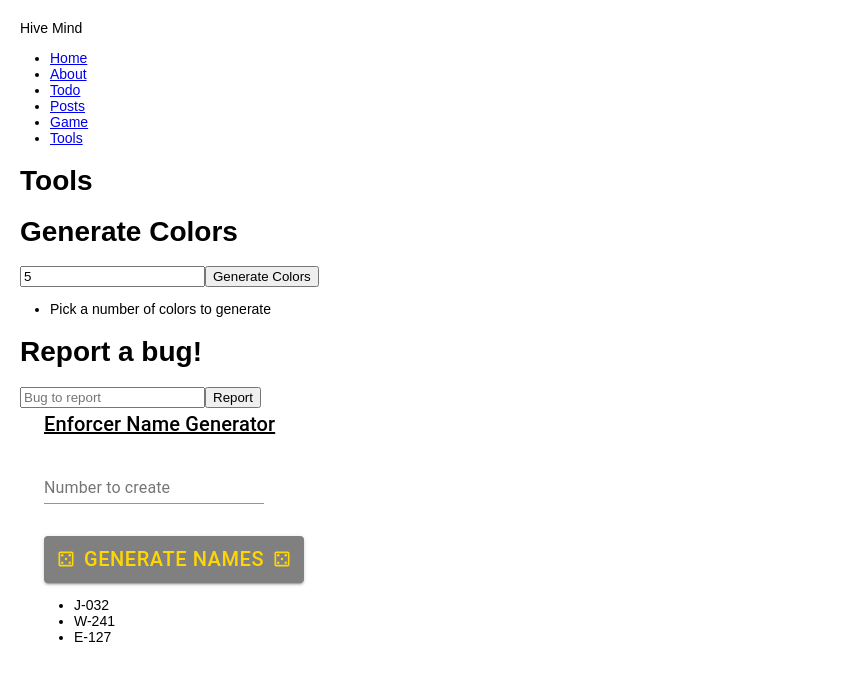
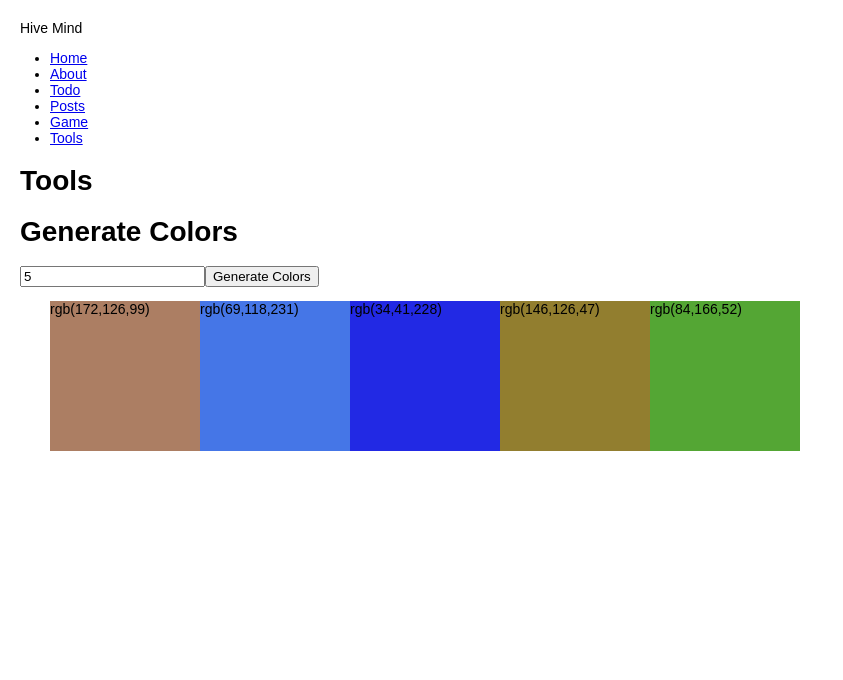
Before and after one commit to aneylon/Hive-Mind-RR, a React (Create React App) app: page /Tools in a window 1280 px wide. Both pictures are taken after typing "5" into the empty fields and a click on the button "Generate Colors". Shown: the top 680 px of the page, without its empty margins (0-843 px from the left). Built offline with nearby package versions, Linux system fonts and the light colour scheme.

Commit message:
Generate and display colors.

```diff
--- a/src/components/Tools.js
+++ b/src/components/Tools.js
@@ -10,9 +10,9 @@ const Tools = () => {
 		<div>
 			<h1>Tools</h1>
 			<ColorScheme />
-			<BugReport />
+			{/* <BugReport /> */}
 			{/* <Anagram /> */}
-			<EnforcerNameGenerator />
+			{/* <EnforcerNameGenerator /> */}
 			{/* <Dice /> */}
 		</div>
 	)
--- a/src/components/Tools/colorScheme/ColorScheme.js
+++ b/src/components/Tools/colorScheme/ColorScheme.js
@@ -1,16 +1,54 @@
 import React, { useState } from 'react'
+import { makeStyles } from '@material-ui/styles'
+
+const useStyles = makeStyles({
+	swatch: {
+		height: '150px',
+		width: '150px',
+		display: 'inline-block',
+	},
+})
 
 const ColorScheme = () => {
+	const classes = useStyles()
 	const [colors, setColors] = useState([])
 	const [numberOfColors, setNumberOfColors] = useState('')
 
 	const generateColors = (numberToGenerate) => {
 		console.log('make them colors', numberToGenerate)
+		let colors = []
+		for (let i = 0; i < numberToGenerate; i++) {
+			colors.push(generateRandomRGBColor())
+		}
+		setColors(colors)
 	}
 
 	const showColors = (colorsToShow) => {
+		console.log(colorsToShow)
 		if (colorsToShow.length <= 0)
 			return <li>Pick a number of colors to generate</li>
+		else {
+			return colorsToShow.map((color, index) => {
+				console.log(color)
+				return (
+					<li
+						className={classes.swatch}
+						style={{ backgroundColor: color }}
+						key={index}
+					>
+						{color}
+					</li>
+				)
+			})
+		}
+	}
+
+	const generateRandomRGBColor = () => {
+		return `rgb(${randomNumber(255)},${randomNumber(255)},${randomNumber(255)})`
+	}
+
+	const randomNumber = (max) => {
+		return Math.floor(Math.random() * max + 1)
 	}
 
 	return (
```
Also changed, not shown: 1 other file (tests, documents, lock files or other folders).
